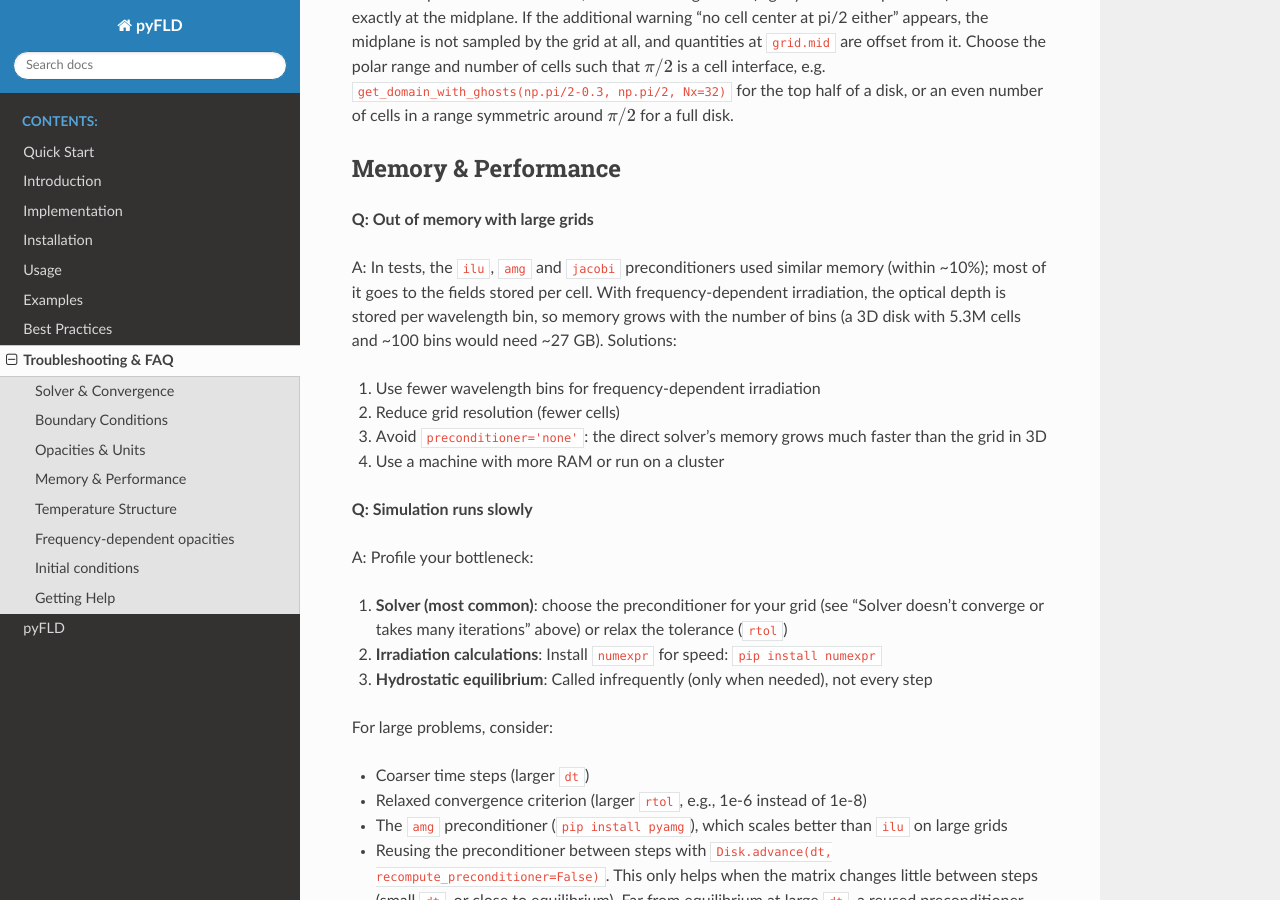
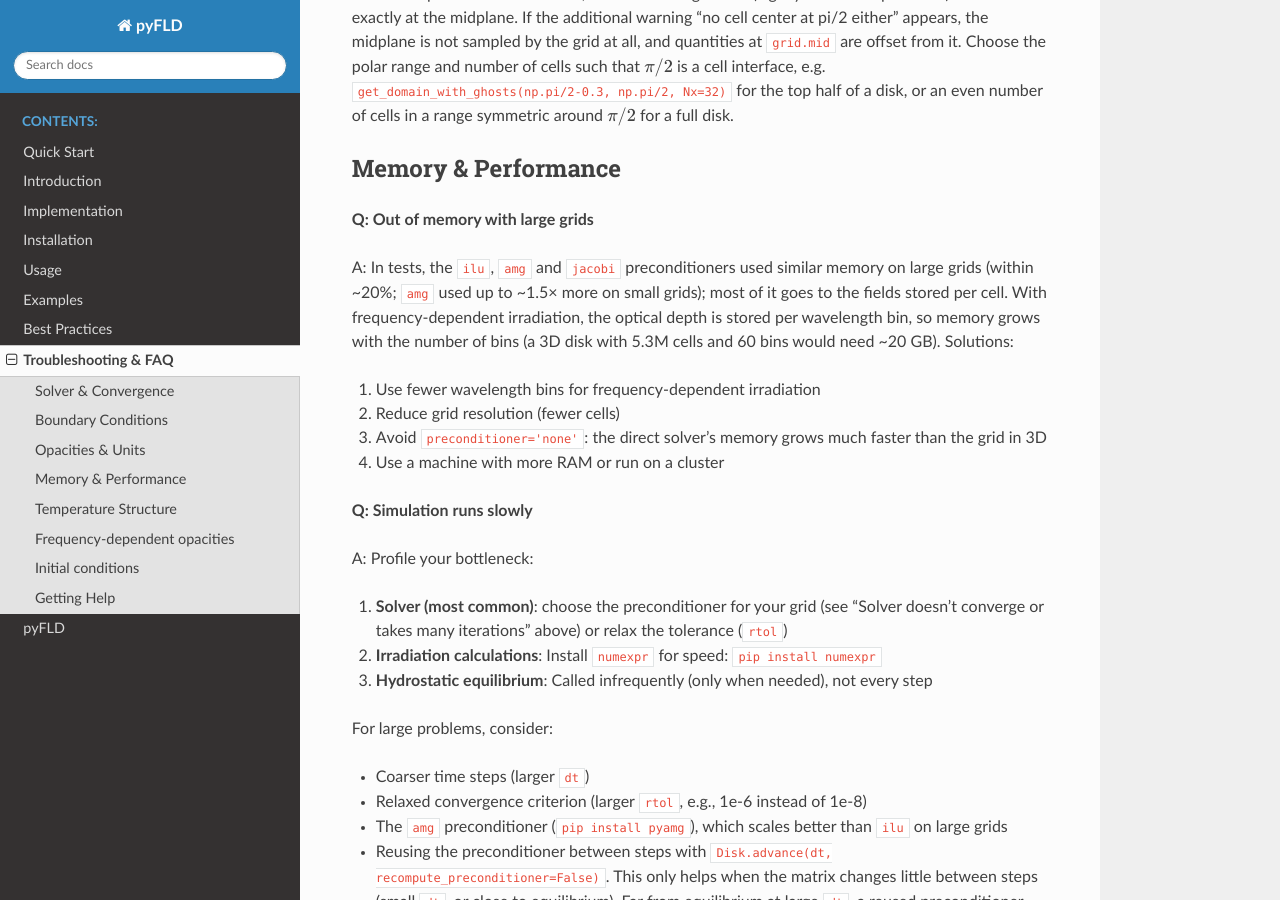
Before and after one commit to alexziab/pyFLD, a Sphinx documentation site: the page built from docs/source/troubleshooting.rst, in a window 1280 px wide and 900 px high, scrolled down 4377 px. Built offline with Sphinx 7.4.7 and the Read the Docs theme 3.1.0, drawn with Linux system fonts in a browser that asks for light colours; some of the changed text lies outside the part shown.

Commit message:
update docs

```diff
--- a/docs/source/troubleshooting.rst
+++ b/docs/source/troubleshooting.rst
@@ -11,7 +11,7 @@
 A: Choose the preconditioner by grid size and dimension. In tests on 2D and 3D disk models (16k–1.3M cells):
 
 - **1D and small 2D grids**: the default ``ilu`` works well.
-- **Large 2D (≳ 10⁵ cells) and all 3D grids**: ``amg`` (algebraic multigrid, requires ``pip install pyamg``). Its iteration count does not grow with resolution: it was 1.4–1.7× faster than ``ilu`` on 2D grids of 0.26–1M cells, and 2–30× faster than any other option in 3D.
+- **Large 2D (≳ 10⁵ cells) and all 3D grids**: ``amg`` (algebraic multigrid, requires ``pip install pyamg``). Its iteration count does not grow with resolution: it was 1.4–1.7× faster than ``ilu`` on 2D grids of 0.26–1M cells, and 1.8–30× faster than any other option in 3D.
 - **3D without** ``pyamg``: ``jacobi``. The ILU factorization is expensive in 3D (see the next question). Note that Jacobi needs hundreds to thousands of iterations, and at the same ``rtol`` its solution can be noticeably less accurate, because ``rtol`` limits the residual, not the error.
 - The ``rescaled`` variants made no measurable difference in these tests.
 - ``none`` (direct solver) is only practical for small problems: in 3D it was already slower than every iterative option at 350k cells, and its memory use grows quickly.
@@ -158,7 +158,7 @@
 
 **Q: Out of memory with large grids**
 
-A: In tests, the ``ilu``, ``amg`` and ``jacobi`` preconditioners used similar memory (within ~10%); most of it goes to the fields stored per cell. With frequency-dependent irradiation, the optical depth is stored per wavelength bin, so memory grows with the number of bins (a 3D disk with 5.3M cells and ~100 bins would need ~27 GB). Solutions:
+A: In tests, the ``ilu``, ``amg`` and ``jacobi`` preconditioners used similar memory on large grids (within ~20%; ``amg`` used up to ~1.5× more on small grids); most of it goes to the fields stored per cell. With frequency-dependent irradiation, the optical depth is stored per wavelength bin, so memory grows with the number of bins (a 3D disk with 5.3M cells and 60 bins would need ~20 GB). Solutions:
 
 1. Use fewer wavelength bins for frequency-dependent irradiation
 
--- a/docs/source/usage-FLD.rst
+++ b/docs/source/usage-FLD.rst
@@ -124,7 +124,7 @@
 
 Regarding the ``preconditioner`` argument in the class initializer: the default ``ilu`` option applies an incomplete LU factorization to the sparse matrix, which can significantly speed up convergence for large problems. However, for very large problems, the factorization itself can be computationally expensive and may even fail due to memory constraints; if it fails, ``pyFLD`` falls back to Jacobi preconditioning with a warning. In such cases, it may be better to set the preconditioner to ``jacobi`` (i.e., diagonal scaling) from the start.
 
-For large grids, ``preconditioner='amg'`` uses classical algebraic multigrid (Ruge-Stüben, from the optional package ``pyamg``: ``pip install pyamg`` or ``pip install .[amg]``). Its iteration count stays roughly constant as the grid is refined, whereas ILU needs more iterations and a more expensive factorization. On a 2D dusty disk at dt = 1e10 yr, both took the same time at 65k cells, while AMG was 1.4× faster at 262k cells and 1.7× faster at 1M cells, with similar memory use. Each AMG iteration costs more than an ILU iteration, so ILU remains the better choice for small grids. Jacobi needed hundreds to thousands of iterations per step on the same problem.
+For large grids, ``preconditioner='amg'`` uses classical algebraic multigrid (Ruge-Stüben, from the optional package ``pyamg``: ``pip install pyamg`` or ``pip install ".[amg]"``). Its iteration count stays roughly constant as the grid is refined, whereas ILU needs more iterations and a more expensive factorization. On a 2D dusty disk at dt = 1e10 yr, both took the same time at 65k cells, while AMG was 1.4× faster at 262k cells and 1.7× faster at 1M cells, with similar memory use on the larger grids. Each AMG iteration costs more than an ILU iteration, so ILU remains the better choice for small grids. Jacobi needed hundreds to thousands of iterations per step on the same problem.
 
 In addition to the above preconditioners, the class supports "rescaled" variants of the default preconditioners, where the sparse matrix is rescaled by the inverse of its diagonal before applying the preconditioner. This is a typically cheap operation that can speed up convergence for some problems. To use the rescaled variants, simply set ``preconditioner`` to ``rescaled ilu`` or ``rescaled jacobi``. Finally, ``preconditioner='none'`` skips the iterative solver altogether and uses the direct solver ``scipy.sparse.linalg.spsolve``, which is robust but only practical for small problems.
 
```
Also changed, not shown: 8 other files.
